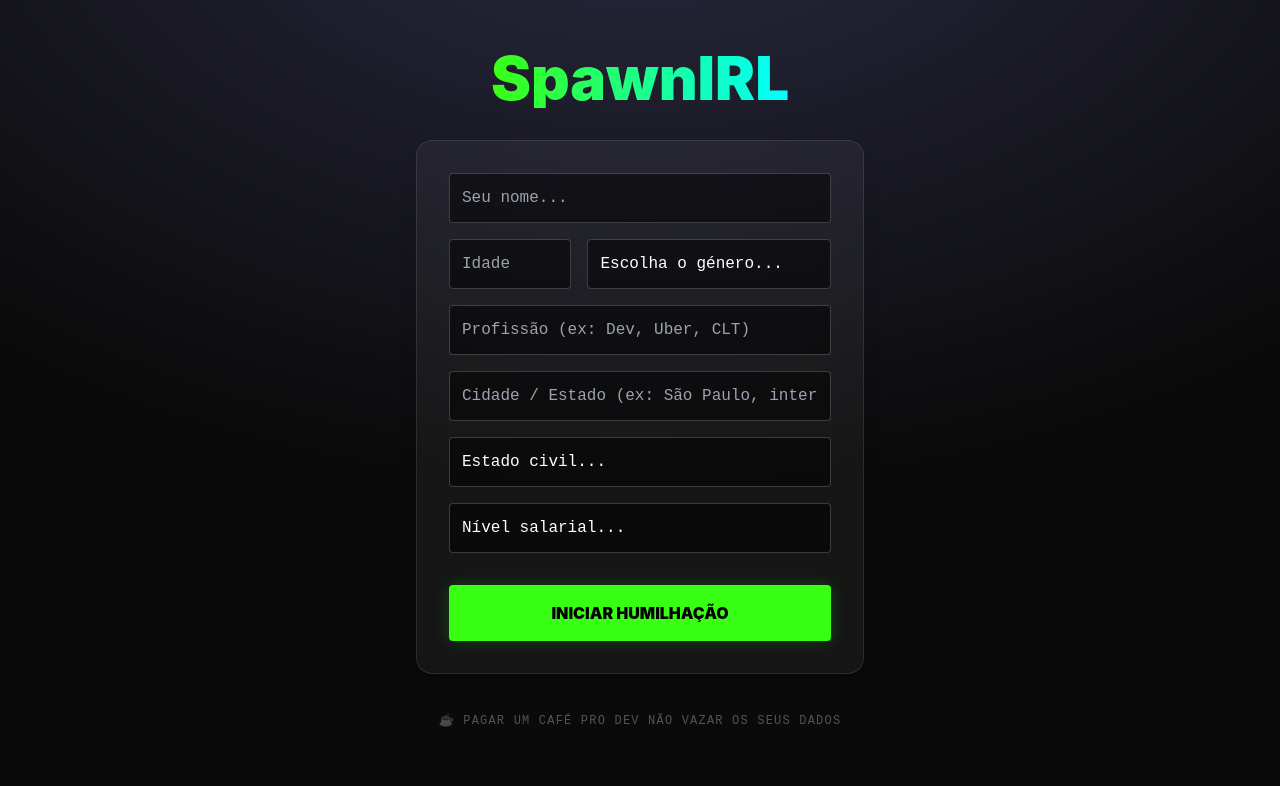
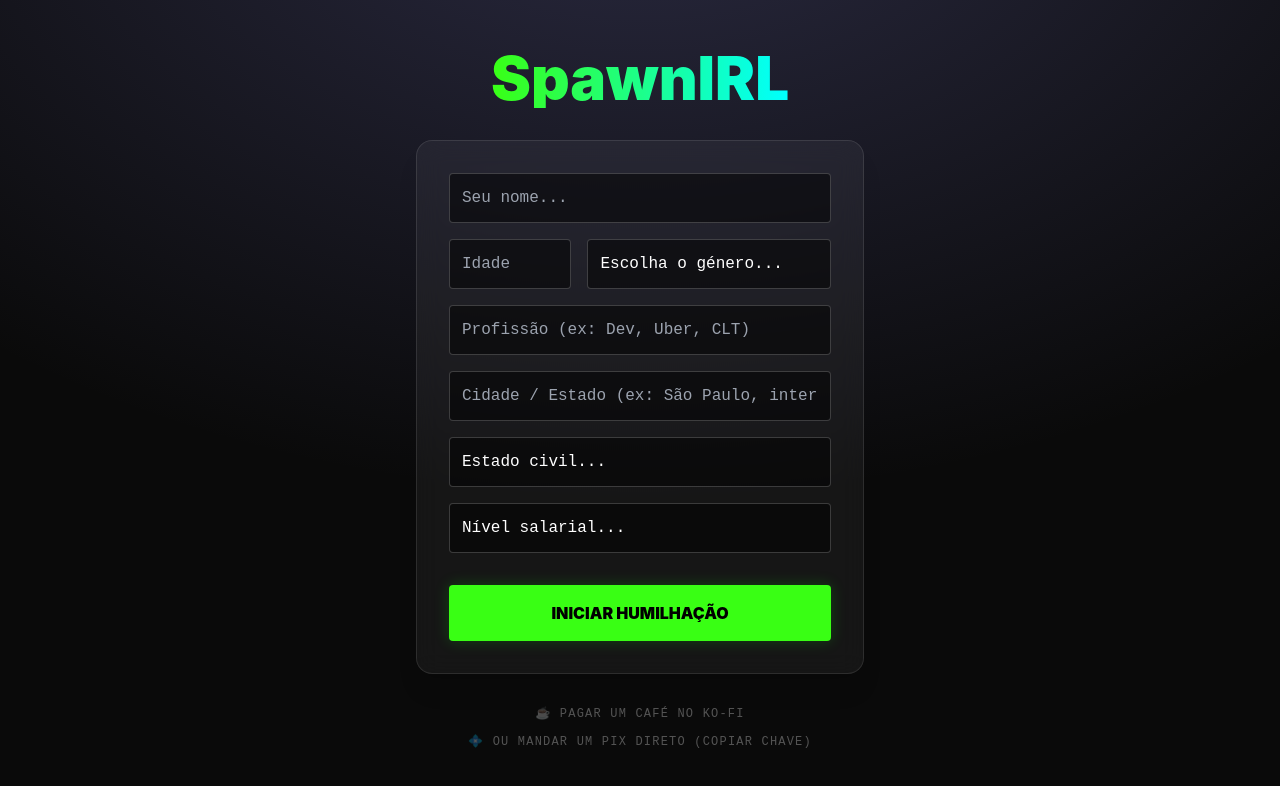
Before and after one commit to swords14/spawn-irl, a React (Vite) app: page / in a window 1280 px wide. Shown: the top 786 px of the page. Built offline with nearby package versions, Linux system fonts and the light colour scheme; no server answers.

Commit message:
feat: adicionar opções de doação via Ko-fi e Pix, incluindo cópia da chave Pix para a área de transferência

```diff
--- a/src/components/ResultScreen.tsx
+++ b/src/components/ResultScreen.tsx
@@ -1,4 +1,3 @@
-// src/components/ResultScreen.tsx
 import { useEffect, useState, useRef } from 'react';
 import { useStore } from '../store/useStore';
 import { generateBuildWithAI } from '../utils/engine';
@@ -47,12 +46,14 @@ export function ResultScreen() {
     }
   };
 
-  // ==========================================
-  // O GOLPE DO KO-FI SÁDICO
-  // ==========================================
-  const handleSadisticDonation = () => {
-    alert("HAHAHA! Você realmente achou que R$ 5 ia limpar seu nome no Serasa ou te fazer Alpha? O laudo é eterno.\n\nMas valeu pela moral, o dev agradece o café!");
+  const handleSadisticDonationKofi = () => {
+    alert("HAHAHA! Você realmente achou que pagar ia limpar seu nome no Serasa ou te fazer Alpha? O laudo é eterno.\n\nMas valeu pela moral, o dev agradece o café!");
     window.open("https://ko-fi.com/zed964288", "_blank");
+  };
+
+  const handlePixCopy = () => {
+    navigator.clipboard.writeText("88ec5b77-409a-4e80-8190-70ded1519825");
+    alert("Chave Pix (Itaú) copiada: 88ec5b77-409a-4e80-8190-70ded1519825\n\nHAHAHA! Você colou a chave, mas o seu laudo de beta continua intacto. De qualquer forma, o dev agradece a gelada!");
   };
 
   if (loading) return <LoadingScreen message="Calculando seu prejuízo..." />;
@@ -123,16 +124,8 @@ export function ResultScreen() {
 
       <div className="flex flex-col w-full max-w-lg gap-4 mt-10">
 
-        {/* BOTÃO DE SUBORNO (KO-FI) */}
-        <button
-          onClick={handleSadisticDonation}
-          className="w-full bg-gradient-to-r from-yellow-500 to-yellow-600 text-black font-black py-4 rounded hover:scale-[1.02] transition-all uppercase tracking-widest shadow-[0_0_15px_rgba(234,179,8,0.4)]"
-        >
-          💰 PAGAR R$ 5 PARA LIMPAR SEU LAUDO
-        </button>
-
         {/* BOTÕES PADRÃO */}
-        <div className="flex flex-col sm:flex-row gap-4">
+        <div className="flex flex-col sm:flex-row gap-4 mb-4">
           <button
             onClick={handleDownload}
             className="flex-1 bg-white text-black font-black py-4 rounded hover:bg-neon-blue hover:text-white transition-all uppercase tracking-widest"
@@ -146,6 +139,28 @@ export function ResultScreen() {
             NOVO LOSS
           </button>
         </div>
+
+        <div className="text-center font-mono text-white/50 text-xs mb-2 uppercase tracking-widest">
+          💸 Pagar R$ 5 para limpar seu laudo
+        </div>
+
+        {/* BOTÕES DE SUBORNO */}
+        <div className="flex flex-col sm:flex-row gap-4">
+          <button
+            onClick={handleSadisticDonationKofi}
+            className="flex-1 bg-gradient-to-r from-yellow-500 to-yellow-600 text-black font-black py-3 rounded hover:scale-[1.02] transition-all uppercase tracking-widest shadow-[0_0_15px_rgba(234,179,8,0.3)]"
+          >
+            ☕ VIA KO-FI
+          </button>
+
+          <button
+            onClick={handlePixCopy}
+            className="flex-1 bg-gradient-to-r from-teal-400 to-teal-500 text-black font-black py-3 rounded hover:scale-[1.02] transition-all uppercase tracking-widest shadow-[0_0_15px_rgba(45,212,191,0.3)]"
+          >
+            💠 VIA PIX (COPIAR)
+          </button>
+        </div>
+
       </div>
     </motion.div>
   );
--- a/src/components/StartScreen.tsx
+++ b/src/components/StartScreen.tsx
@@ -59,6 +59,11 @@ export function StartScreen() {
     } else {
       alert("Preencha pelo menos nome, idade, género e profissão. O resto é opcional, mas ajuda a zoar melhor.");
     }
+  };
+
+  const handlePixCopy = () => {
+    navigator.clipboard.writeText("88ec5b77-409a-4e80-8190-70ded1519825");
+    alert("Chave Pix (Itaú) copiada para a área de transferência: 88ec5b77-409a-4e80-8190-70ded1519825\n\nO dev agradece a força para manter o servidor rodando!");
   };
 
   if (loading) return <LoadingScreen message={LOADING_MESSAGES[loadingMsgIdx]} />;
@@ -152,15 +157,21 @@ export function StartScreen() {
       </div>
 
       {/* RODAPÉ DO DEV HUMILDE */}
-      <div className="mt-8 text-center pb-8">
+      <div className="mt-8 text-center pb-8 flex flex-col items-center gap-3">
         <a
           href="https://ko-fi.com/zed964288"
           target="_blank"
           rel="noopener noreferrer"
           className="text-white/30 hover:text-neon-green transition-colors text-xs font-mono tracking-widest uppercase"
         >
-          ☕ Pagar um café pro dev não vazar os seus dados
+          ☕ Pagar um café no Ko-fi
         </a>
+        <button
+          onClick={handlePixCopy}
+          className="text-white/30 hover:text-teal-400 transition-colors text-xs font-mono tracking-widest uppercase"
+        >
+          💠 Ou mandar um Pix direto (Copiar Chave)
+        </button>
       </div>
 
     </motion.div>
```
